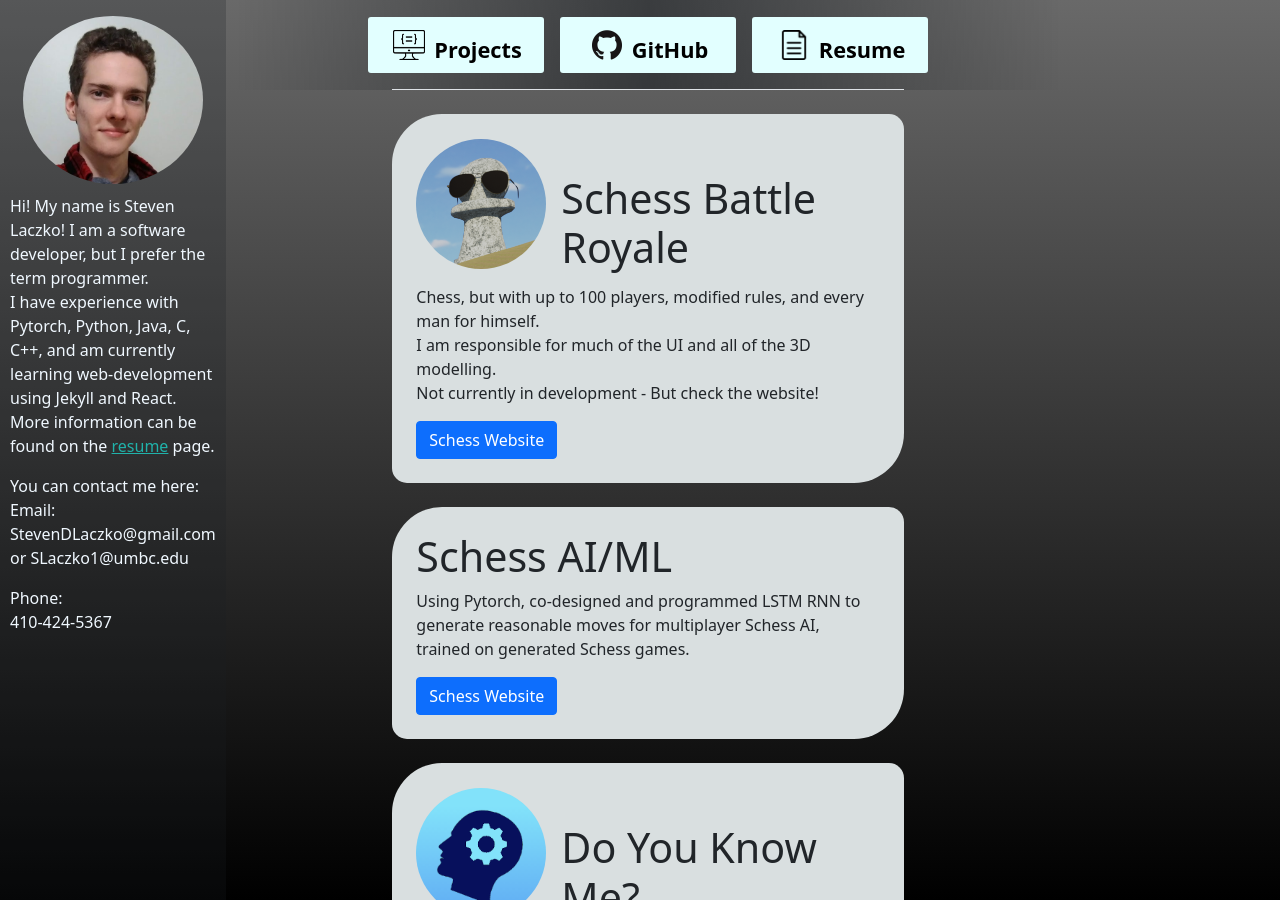
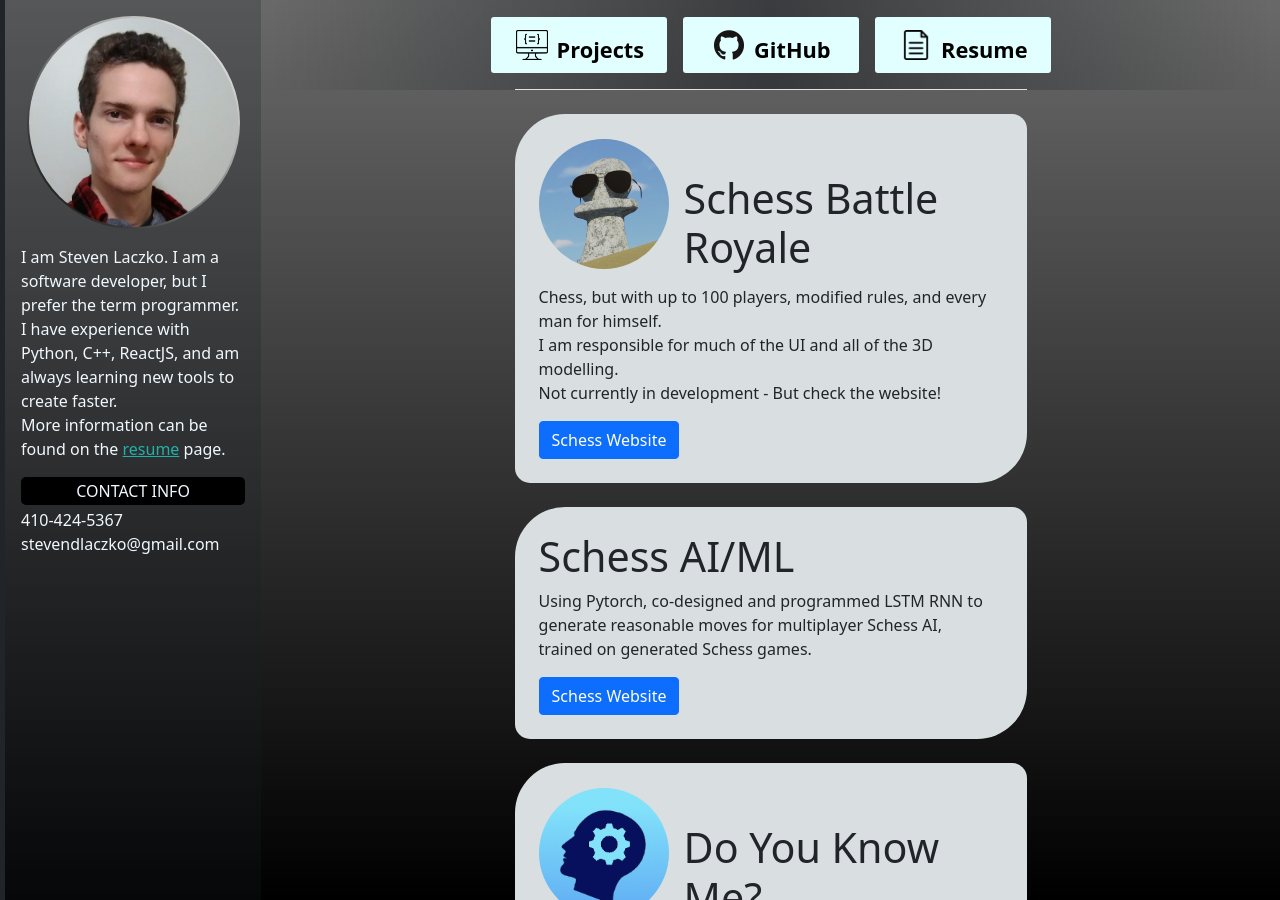
Before and after one commit to SLaczko/proj_website, a Jekyll site: the page built from projects.html, in a window 1280 px wide and 900 px high. Built offline with Jekyll 4.4.1, drawn with Linux system fonts in a browser that asks for light colours.

Commit message:
Fixed image aspect ratio, added img border, updated left text.

```diff
--- a/_includes/left-sidebar.html
+++ b/_includes/left-sidebar.html
@@ -1,22 +1,17 @@
 <div id="left-sidebar" class="sidebar">
-    <div id="sidebar-image" class="container">
+    <div id="sidebar-image">
         <img src="../media/me_nice_cropped.jpg"/>
     </div>
     <div id="sidebar-writeup">
         <p>
-            Hi! My name is Steven Laczko! I am a software developer, but I prefer the term programmer. <br>
-            I have experience with Pytorch, Python, Java, C, C++, and am currently learning web-development using
-            Jekyll and React. <br>
+            I am Steven Laczko. I am a software developer, but I prefer the term programmer. <br>
+            I have experience with Python, C++, ReactJS, and am always learning new tools to create faster. <br>
             More information can be found on the <a style="color: lightseagreen" href="/resume">resume</a> page.
         </p>
-        <p>
-            You can contact me here: <br>
-            Email: <br>
-            StevenDLaczko@gmail.com <br> or
-            SLaczko1@umbc.edu
-        </p>
-        <p> Phone: <br>
-            410-424-5367
-        </p>
+        <div id="contact-box">CONTACT INFO</div>
+        <div>
+            410-424-5367 <br>
+            stevendlaczko@gmail.com
+        </div>
     </div>
 </div>
--- a/_layouts/default.html
+++ b/_layouts/default.html
@@ -21,7 +21,7 @@
         {{ content }}
         {% include footer.html %}
     </div>
-    {% include right-sidebar.html %}
+    <!--{% include right-sidebar.html %}-->
 
 </div>
 
--- a/css/styles.css
+++ b/css/styles.css
@@ -1,3 +1,8 @@
+/*
+ * TOP LEVEL
+ *
+ */
+
 :root {
     --elem-bg-color: #d9dfe0;
     --btn-bg-color: #e2ffff;
@@ -28,12 +33,55 @@ body {
     background-attachment: fixed;
 }
 
+
+/*
+ * SIDEBAR
+ *
+ */
+
 .sidebar {
     width: var(--sidebar-width);
 }
 
 #left-sidebar {
     background-color: var(--sidebar-bg-color);
+    padding: 0 1rem 0 1rem;
+    border-left: thick;
+    border-left-style: solid;
+}
+
+#left-sidebar img {
+
+}
+
+#sidebar-image {
+    width: 95%;
+    margin: 1rem auto 1rem auto;
+    aspect-ratio: 1/1;
+    background: linear-gradient(45deg, black, white);
+    border-radius: 50%;
+    position: relative;
+}
+
+#sidebar-image img {
+    width: 100%;
+    aspect-ratio: 1/1;
+    padding: 2px;
+    object-fit: cover;
+    border-radius: 50%;
+}
+
+#sidebar-writeup {
+    color: aliceblue;
+    font-size: 1rem;
+}
+
+#contact-box {
+    text-align: center;
+    margin: 3px 0 3px 0;
+    border: 2px solid black;
+    border-radius: 5px;
+    background-color: black
 }
 
 #right-sidebar {
@@ -41,25 +89,12 @@ body {
     margin-left: auto;
 }
 
-#sidebar-image {
-    width: 90%;
-    display: block;
-}
 
-#sidebar-image img {
-    margin-top: 1rem;
-    margin-left: auto;
-    margin-right: auto;
-    width: 100%;
-    height: auto;
-    border-radius: 100%;
-}
+/*
+ * HEADER/NAVIGATION
+ *
+ */
 
-#sidebar-writeup {
-    padding: 10px;
-    color: aliceblue;
-    font-size: 1rem;
-}
 
 #header-content {
     position: sticky;
@@ -160,6 +195,11 @@ body {
     font-size: clamp(7px, 1.7vw, 22px);
 }
 
+/*
+ * FOOTER
+ *
+ */
+
 #footer {
     position: relative;
     margin-left: auto;
@@ -171,6 +211,11 @@ body {
     z-index: 1;
 }
 
+/*
+ * CLASSES
+ *
+ */
+
 .overlap {
     position: absolute;
 }
@@ -180,6 +225,11 @@ body {
     position: absolute;
     left: 0; right: 0;
 }
+
+/*
+ * PROJECTS LIST
+ *
+ */
 
 #projects-container {
     position: relative;
@@ -224,11 +274,21 @@ body {
     transform: translate(15px, 35px);
 }
 
+/*
+ * RESUME PAGE
+ *
+ */
+
 #resume {
     margin-top: 2rem;
     position: relative;
     z-index: 0;
 }
+
+/*
+ * COMPATIBILITY
+ *
+ */
 
 #mobile-480px {
     display: none;
```
